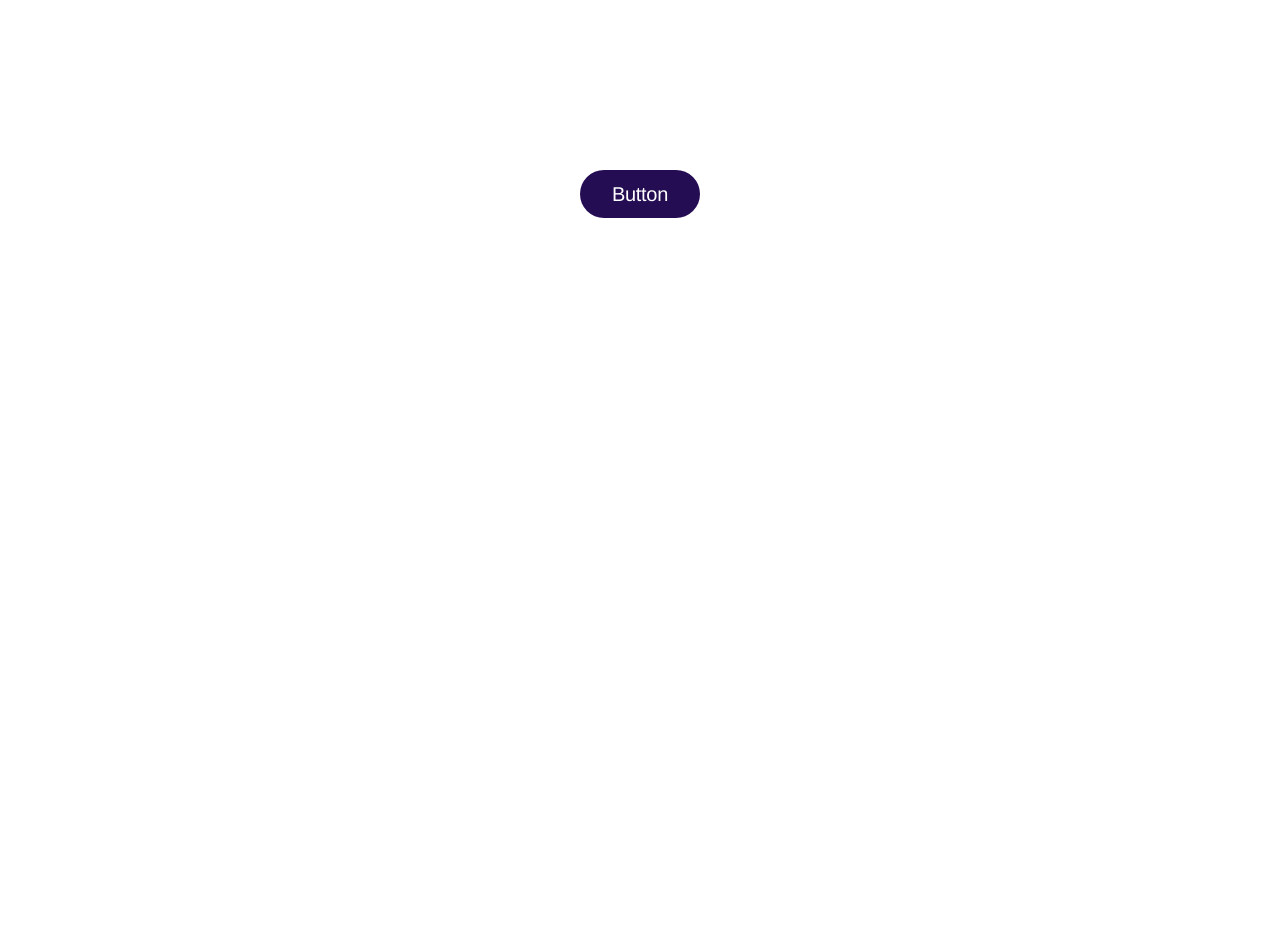
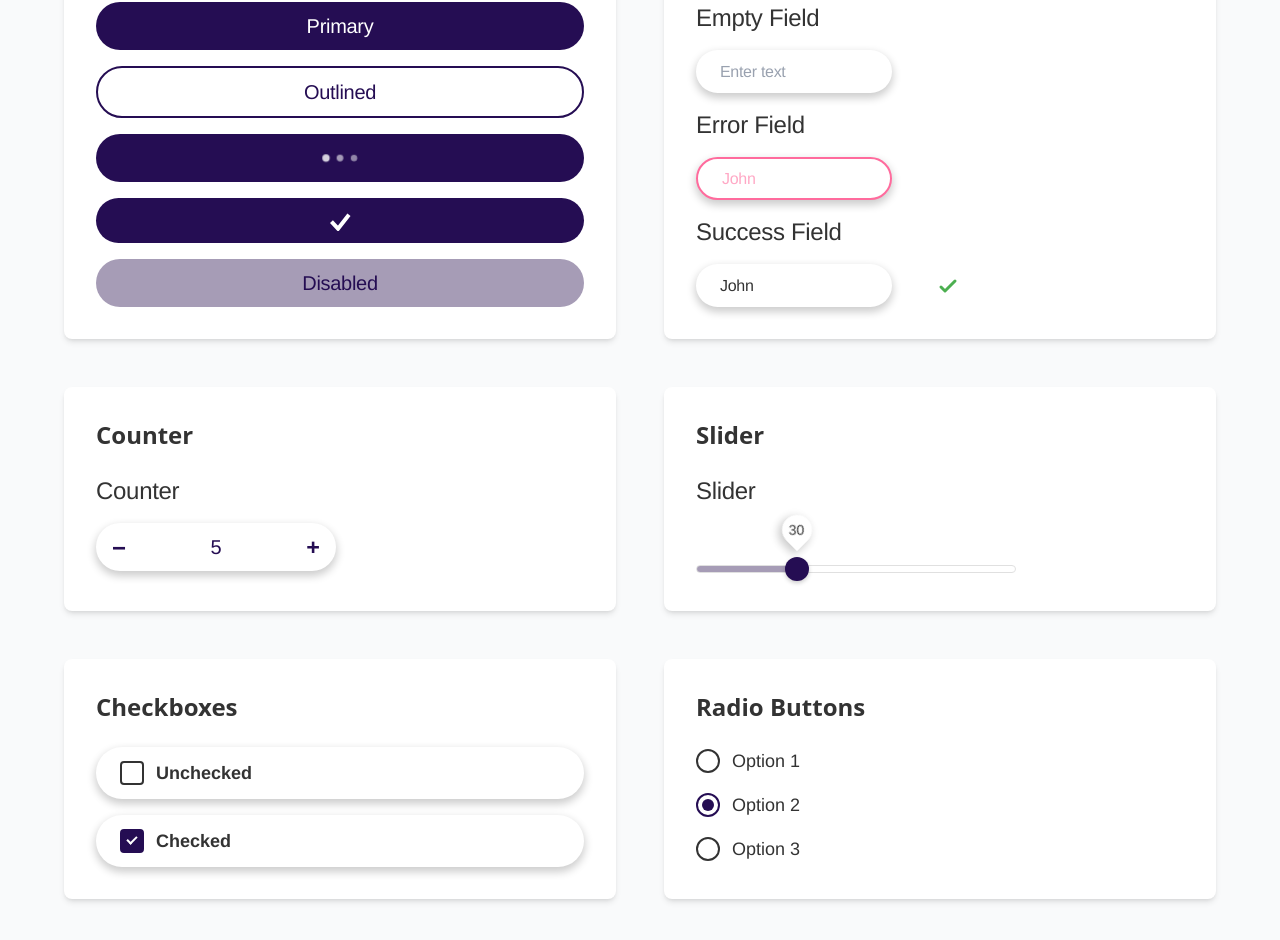
Before and after one commit to chris-lawbrokr/figmatoreact, a Next.js app: page / in a window 1280 px wide. Shown: the part 206-1146 px from the top of the page. Before the commit the page ends 800 px from the top, so only its background shows below. Built offline with nearby package versions, Linux system fonts and the light colour scheme.

Commit message:
showcase

```diff
--- a/app/page.tsx
+++ b/app/page.tsx
@@ -2,15 +2,76 @@
 import { Button } from "@/stories/Button/Button";
 import { Counter } from "@/stories/Counter/Counter";
 import { Slider } from "@/stories/Slider/Slider";
+import { TextField } from "@/stories/TextField/TextField";
+import { Checkbox } from "@/stories/Checkbox/Checkbox";
+import { RadioGroup } from "@/stories/Radio/Radio";
 
 export default function Home() {
   return (
-    <main className="h-screen w-screen flex items-center justify-center">
-      <Button
-        label="Button"
-        onClick={() => {}}
-        variant="primary"
-      />
+    <main className="min-h-screen w-screen p-12 bg-gray-50">
+      <div className="max-w-6xl mx-auto">
+        <h1 className="text-4xl font-bold mb-8 text-text-dark">Component Showcase</h1>
+
+        <div className="grid grid-cols-1 md:grid-cols-2 gap-12">
+          {/* Buttons */}
+          <section className="bg-white p-8 rounded-lg shadow-md">
+            <h2 className="text-2xl font-semibold mb-6 text-text-dark">Buttons</h2>
+            <div className="flex flex-col gap-4">
+              <Button label="Primary" variant="primary" onClick={() => {}} />
+              <Button label="Outlined" variant="outlined" onClick={() => {}} />
+              <Button label="Loading" variant="loading" onClick={() => {}} />
+              <Button label="Success" variant="success" onClick={() => {}} />
+              <Button label="Disabled" variant="primary" disabled onClick={() => {}} />
+            </div>
+          </section>
+
+          {/* Text Fields */}
+          <section className="bg-white p-8 rounded-lg shadow-md">
+            <h2 className="text-2xl font-semibold mb-6 text-text-dark">Text Fields</h2>
+            <div className="flex flex-col gap-4">
+              <TextField label="Empty Field" placeholder="Enter text" onChange={() => {}} />
+              <TextField label="Error Field" state="error" value="John" onChange={() => {}} />
+              <TextField label="Success Field" state="success" value="John" onChange={() => {}} />
+            </div>
+          </section>
+
+          {/* Counter */}
+          <section className="bg-white p-8 rounded-lg shadow-md">
+            <h2 className="text-2xl font-semibold mb-6 text-text-dark">Counter</h2>
+            <Counter label="Counter" value={5} onChange={() => {}} />
+          </section>
+
+          {/* Slider */}
+          <section className="bg-white p-8 rounded-lg shadow-md">
+            <h2 className="text-2xl font-semibold mb-6 text-text-dark">Slider</h2>
+            <Slider label="Slider" value={30} max={100} onChange={() => {}} />
+          </section>
+
+          {/* Checkboxes */}
+          <section className="bg-white p-8 rounded-lg shadow-md">
+            <h2 className="text-2xl font-semibold mb-6 text-text-dark">Checkboxes</h2>
+            <div className="flex flex-col gap-4">
+              <Checkbox label="Unchecked" withBackground onChange={() => {}} />
+              <Checkbox label="Checked" checked withBackground onChange={() => {}} />
+            </div>
+          </section>
+
+          {/* Radio Buttons */}
+          <section className="bg-white p-8 rounded-lg shadow-md">
+            <h2 className="text-2xl font-semibold mb-6 text-text-dark">Radio Buttons</h2>
+            <RadioGroup
+              name="demo-radio"
+              options={[
+                { value: 'option1', label: 'Option 1' },
+                { value: 'option2', label: 'Option 2' },
+                { value: 'option3', label: 'Option 3' },
+              ]}
+              value="option2"
+              onChange={() => {}}
+            />
+          </section>
+        </div>
+      </div>
     </main>
   );
 }
--- a/stories/Button/Button.tsx
+++ b/stories/Button/Button.tsx
@@ -42,7 +42,7 @@ export const Button = ({
   };
 
   // Disabled classes
-  const disabledClasses = 'disabled:bg-disabled disabled:cursor-not-allowed disabled:text-gray-400';
+  const disabledClasses = 'disabled:bg-disabled disabled:cursor-not-allowed disabled:text-primary';
 
   // Combine all classes
   const buttonClasses = `${baseClasses} ${sizeClasses[size]} ${variantClasses[variant]} ${disabledClasses}`;
```
